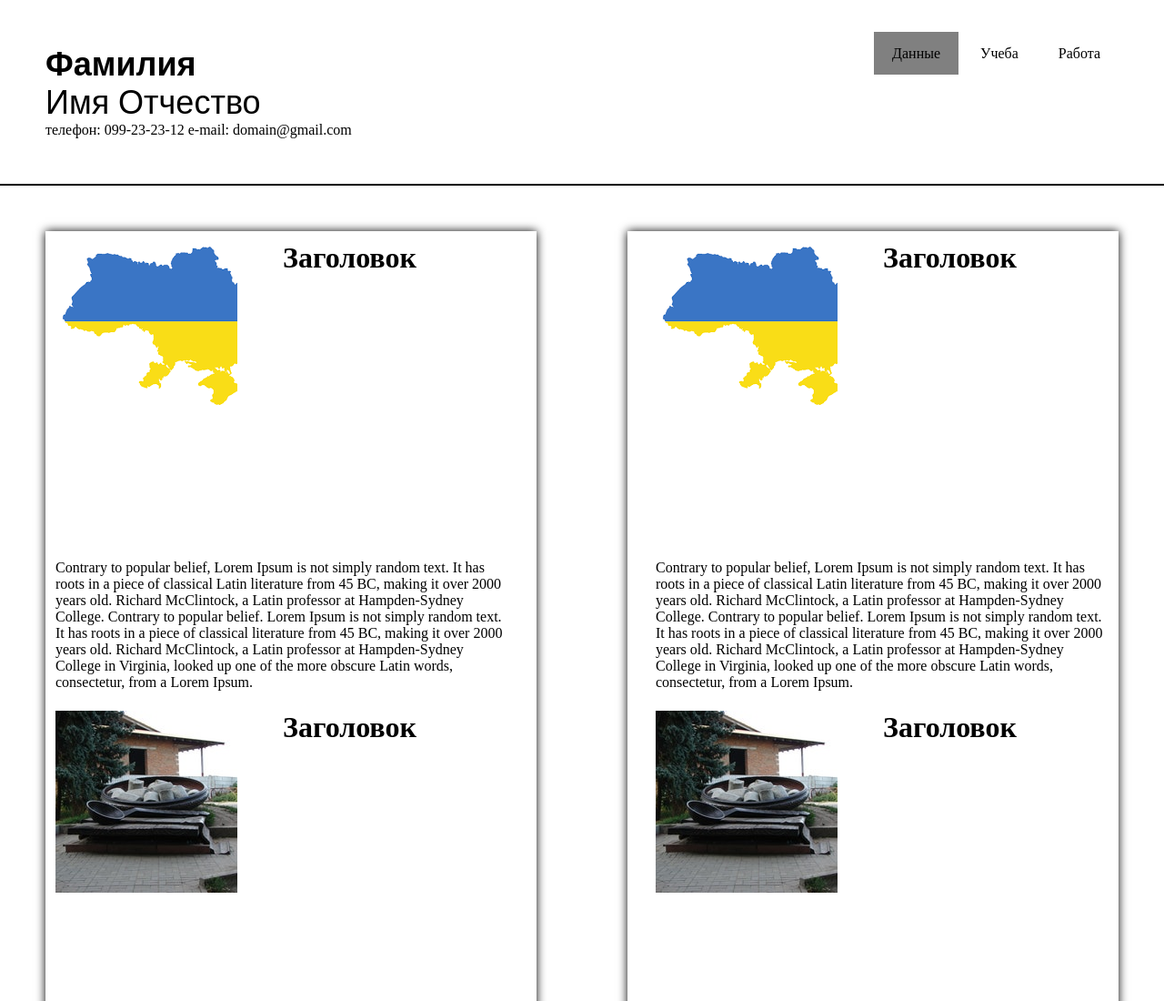
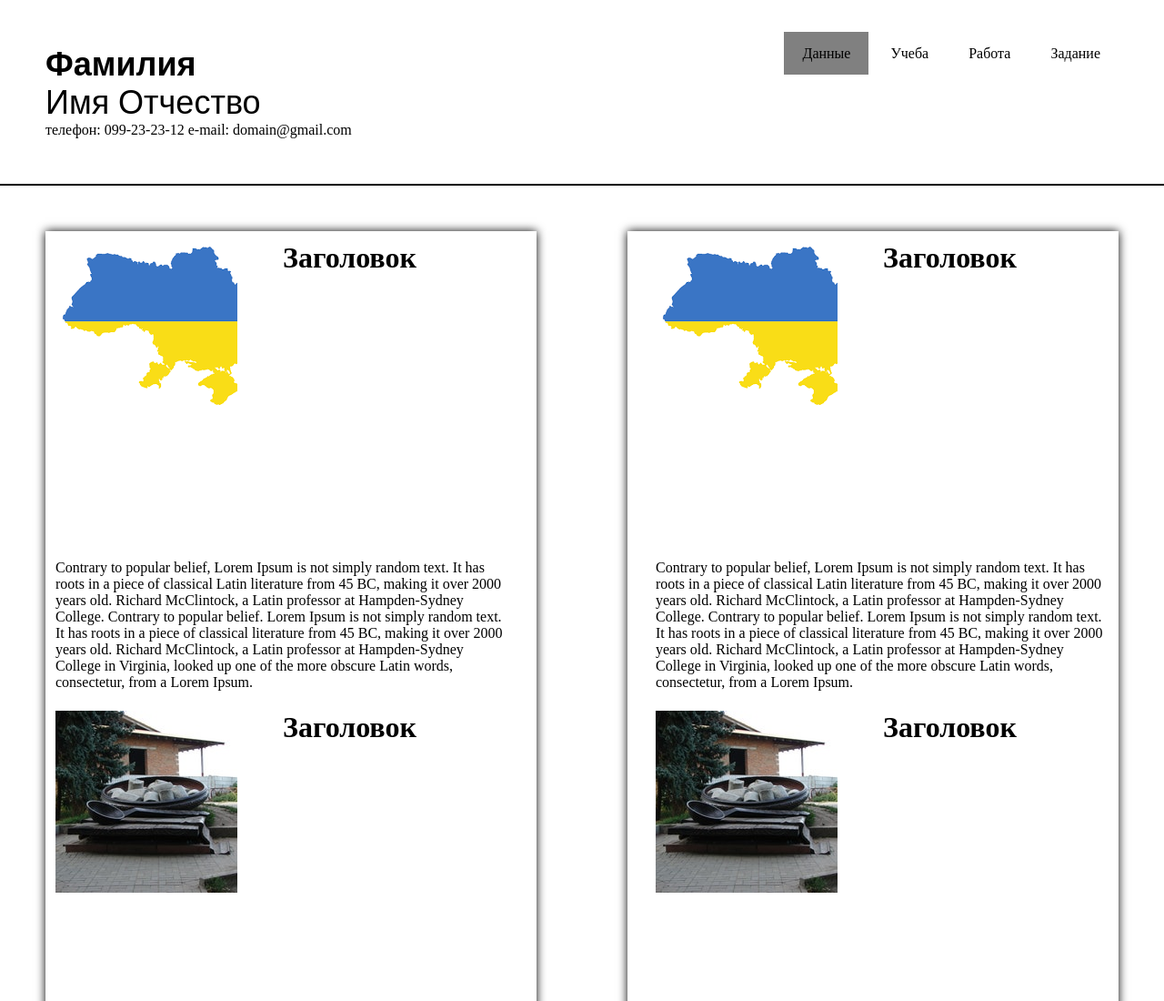
Before and after one commit to aliceburkhardt/project, a plain HTML site: page data.html in a window 1280 px wide. Shown: the top 1100 px of the page at 91% size. Drawn offline with Linux system fonts and the light colour scheme.

Commit message:
Update data.html

```diff
--- a/data.html
+++ b/data.html
@@ -26,6 +26,7 @@
                                 <li><a href="data.html" class="active-page">Данные</a></li>
                                 <li><a href="study.html">Учеба</a></li>
                                 <li><a href="work.html">Работа</a></li>
+                                <li><a href="task4">Задание</a><li>
                             </ul>
 
                         </nav>
```
